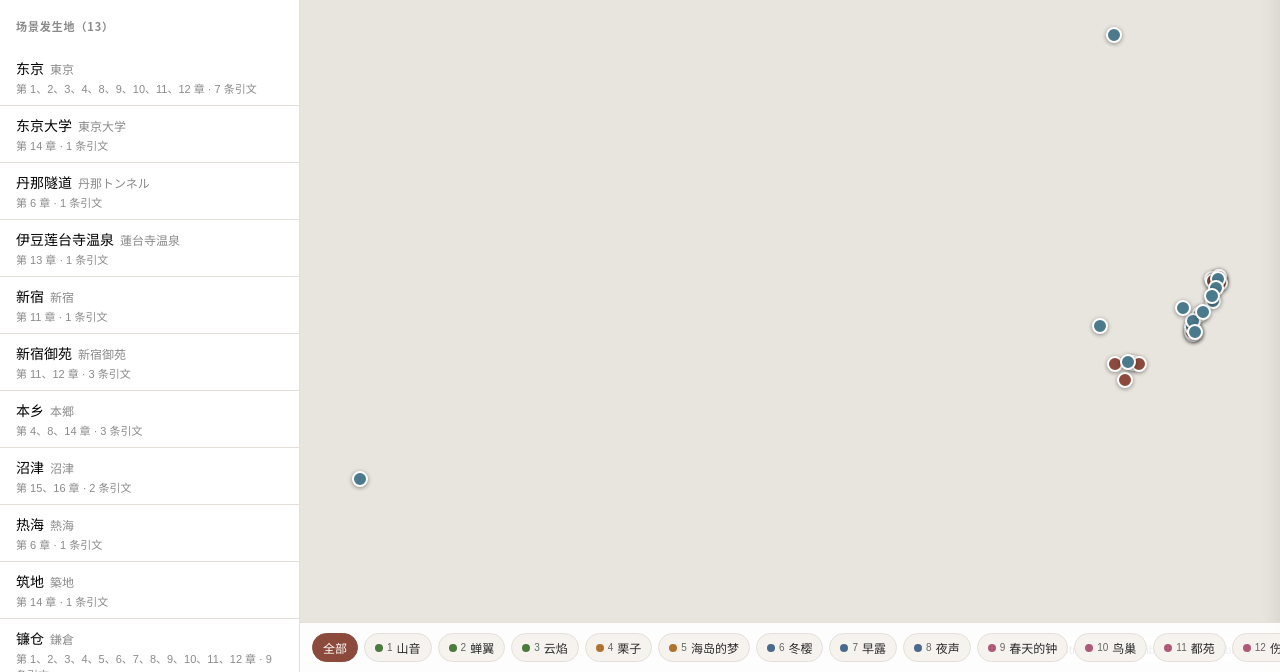
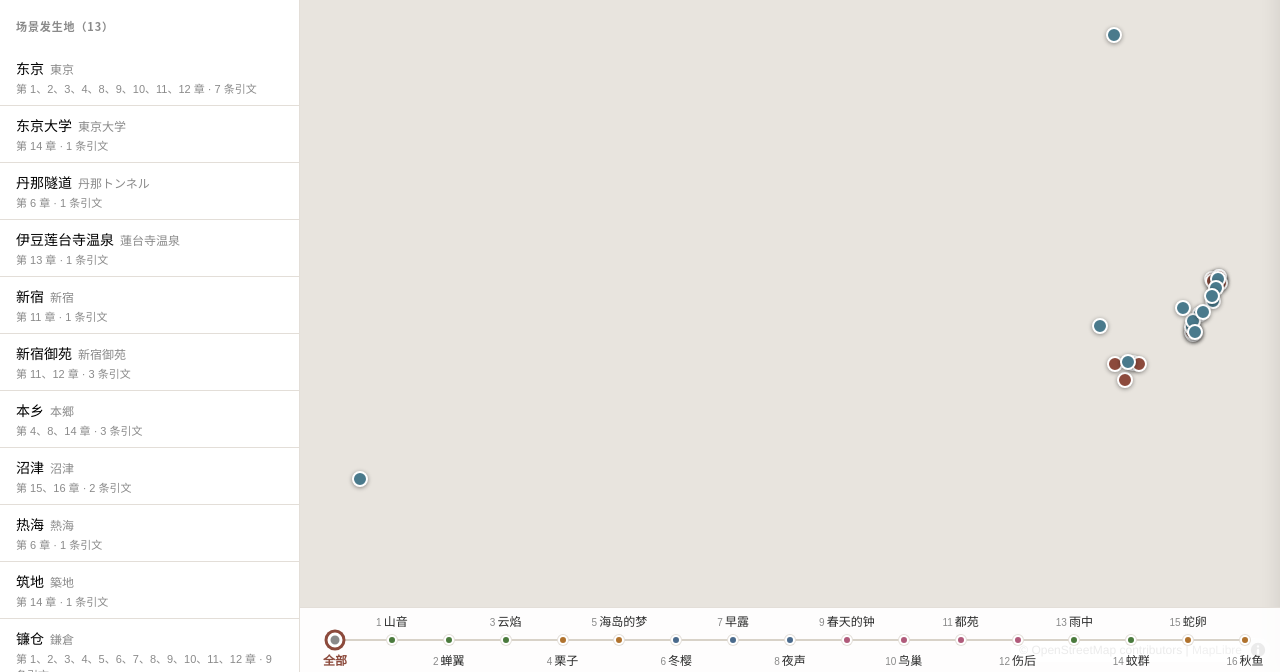
Before and after one commit to Joy-Tianqing/novel-map, a website built with Vite: page index.html in a window 1280 px wide. Shown: the part 128-800 px from the top of the page. Built offline with nearby package versions, Linux system fonts and the light colour scheme; no server answers; animation ran at ten frames a second.

Commit message:
时间线改为横向时间轴形式
- 底部章节筛选从滚动 chips 改为时间轴：贯穿轴线 + 季节色节点
  + 上下交替标签，最左为「全部」复位节点
- 悬停展示日文原章节名与故事内时间；选中节点放大加描边
- 窄屏下整轴横向滚动，标签不挤压；筛选/复位交互逻辑不变

```diff
--- a/src/style.css
+++ b/src/style.css
@@ -193,7 +193,7 @@ body {
   }
 }
 
-/* ============ 故事时间线 ============ */
+/* ============ 故事时间线（横向时间轴） ============ */
 
 #timeline {
   position: absolute;
@@ -201,50 +201,101 @@ body {
   right: 0;
   bottom: 0;
   z-index: 2;
-  display: flex;
-  gap: 6px;
-  align-items: center;
   overflow-x: auto;
-  padding: 10px 12px;
+  overflow-y: hidden;
+  padding: 0 24px;
   background: rgb(255 255 255 / 92%);
   border-top: 1px solid var(--border);
   scrollbar-width: thin;
 }
 
-.timeline-chip {
-  display: inline-flex;
+.tl-track {
+  position: relative;
+  display: flex;
+  align-items: stretch;
+  justify-content: space-between;
+  height: 64px;
+  min-width: 760px;
+}
+
+/* 贯穿轴线：与所有节点圆点同一水平中心 */
+.tl-track::before {
+  content: "";
+  position: absolute;
+  top: 50%;
+  right: 10px;
+  left: 10px;
+  height: 2px;
+  margin-top: -1px;
+  background: #d8d2c8;
+  border-radius: 1px;
+}
+
+.tl-node {
+  position: relative;
+  display: flex;
   align-items: center;
-  gap: 4px;
+  justify-content: center;
   flex-shrink: 0;
-  padding: 5px 10px;
+  padding: 0 6px;
   font-size: 12px;
   color: var(--ink);
-  background: #f6f3ef;
-  border: 1px solid var(--border);
-  border-radius: 999px;
+  background: none;
+  border: none;
   cursor: pointer;
-  white-space: nowrap;
 }
 
-.timeline-chip:hover {
-  border-color: var(--accent);
+.tl-dot {
+  width: 10px;
+  height: 10px;
+  flex-shrink: 0;
+  background: var(--dot-color, var(--muted));
+  border: 2px solid #fff;
+  border-radius: 50%;
+  box-shadow: 0 0 0 1px var(--border);
+  transition:
+    transform 0.15s ease,
+    box-shadow 0.15s ease;
 }
 
-.timeline-chip.active {
-  background: var(--accent);
-  border-color: var(--accent);
-  color: #fff;
+.tl-node:hover .tl-dot {
+  transform: scale(1.35);
 }
 
-.chip-season {
-  width: 8px;
-  height: 8px;
-  border-radius: 50%;
+.tl-node.active .tl-dot {
+  transform: scale(1.5);
+  box-shadow: 0 0 0 2px var(--accent);
 }
 
-.chip-no {
+.tl-label {
+  position: absolute;
+  left: 50%;
+  white-space: nowrap;
+  transform: translateX(-50%);
+}
+
+/* 标签上下交替排布，节点圆点始终落在轴线上 */
+.tl-node:not(.flip) .tl-label {
+  top: calc(50% + 11px);
+}
+
+.tl-node.flip .tl-label {
+  bottom: calc(50% + 11px);
+}
+
+.tl-label .tl-no {
+  margin-right: 2px;
   font-size: 10px;
-  opacity: 0.7;
+  color: var(--muted);
+}
+
+.tl-node:hover .tl-label {
+  color: var(--accent);
+}
+
+.tl-node.active .tl-label {
+  font-weight: 600;
+  color: var(--accent);
 }
 
 #detail-panel {
--- a/src/timeline.ts
+++ b/src/timeline.ts
@@ -2,8 +2,8 @@ import type { ChapterMeta } from "./data/timeline";
 import { SEASON_COLOR } from "./data/timeline";
 
 /**
- * 故事时间线：按章节顺序（即故事时间推进）展示 16 章。
- * 点击章节筛选地图与清单中的地点；再次点击或点「全部」取消筛选。
+ * 故事时间线：横向时间轴形式呈现 16 章（轴线 + 季节色节点 + 上下交替标签）。
+ * 点击节点筛选地图与清单中的地点；再次点击或点「全部」取消筛选。
  */
 export function renderTimeline(
   container: HTMLElement,
@@ -12,46 +12,77 @@ export function renderTimeline(
 ): void {
   let active: number | null = null;
 
+  const track = document.createElement("div");
+  track.className = "tl-track";
+  container.appendChild(track);
+
+  // data-chapter=0 表示「全部」复位节点
+  const nodes = new Map<number, HTMLButtonElement>();
+
   const setActive = (no: number | null): void => {
     active = no;
-    container
-      .querySelectorAll<HTMLButtonElement>(".timeline-chip")
-      .forEach((chip) => {
-        const no = Number(chip.dataset.chapter);
-        chip.classList.toggle("active", active === null ? no === 0 : no === active);
-      });
+    for (const [n, node] of nodes) {
+      node.classList.toggle("active", active === null ? n === 0 : n === active);
+    }
   };
 
-  // 「全部」复位芯片（data-chapter=0 表示无筛选）
-  const allChip = document.createElement("button");
-  allChip.type = "button";
-  allChip.className = "timeline-chip active";
-  allChip.dataset.chapter = "0";
-  allChip.textContent = "全部";
-  allChip.addEventListener("click", () => {
-    setActive(null);
-    onChange(null);
-  });
-  container.appendChild(allChip);
+  const makeNode = (
+    no: number,
+    title: string,
+    labelText: string,
+    dotColor: string,
+    flip: boolean,
+  ): void => {
+    const node = document.createElement("button");
+    node.type = "button";
+    node.className = `tl-node${flip ? " flip" : ""}`;
+    node.dataset.chapter = String(no);
+    node.title = title;
+    node.style.setProperty("--dot-color", dotColor);
 
-  for (const ch of chapters) {
-    const chip = document.createElement("button");
-    chip.type = "button";
-    chip.className = "timeline-chip";
-    chip.dataset.chapter = String(ch.no);
-    chip.title = `第${ch.no}章 ${ch.title_jp} · ${ch.time_label}`;
-    chip.innerHTML =
-      `<span class="chip-season" style="background:${SEASON_COLOR[ch.season]}"></span>` +
-      `<span class="chip-no">${ch.no}</span>${ch.title_cn}`;
-    chip.addEventListener("click", () => {
-      if (active === ch.no) {
+    const dot = document.createElement("span");
+    dot.className = "tl-dot";
+    node.appendChild(dot);
+
+    const label = document.createElement("span");
+    label.className = "tl-label";
+    if (no === 0) {
+      label.textContent = labelText;
+    } else {
+      const noEl = document.createElement("span");
+      noEl.className = "tl-no";
+      noEl.textContent = String(no);
+      label.append(noEl, labelText);
+    }
+    node.appendChild(label);
+
+    node.addEventListener("click", () => {
+      if (no === 0 || active === no) {
         setActive(null);
         onChange(null);
       } else {
-        setActive(ch.no);
-        onChange(ch.no);
+        setActive(no);
+        onChange(no);
       }
     });
-    container.appendChild(chip);
-  }
+
+    nodes.set(no, node);
+    track.appendChild(node);
+  };
+
+  // 「全部」复位节点：灰点置于轴最左
+  makeNode(0, "显示全部章节", "全部", "var(--muted)", false);
+
+  chapters.forEach((ch, i) => {
+    makeNode(
+      ch.no,
+      `第${ch.no}章 ${ch.title_jp} · ${ch.time_label}`,
+      ch.title_cn,
+      SEASON_COLOR[ch.season],
+      i % 2 === 0, // 标签上下交替，避免拥挤
+    );
+  });
+
+  // 初始为「全部」
+  setActive(null);
 }
```
